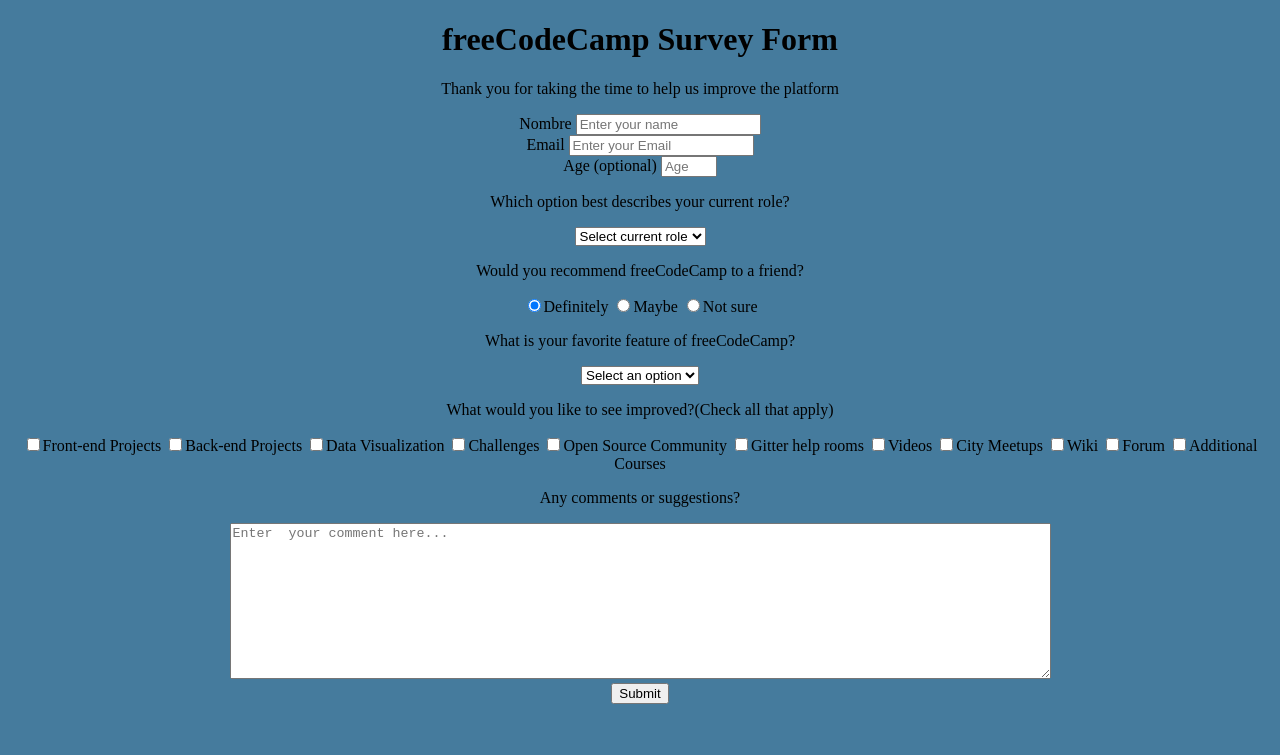
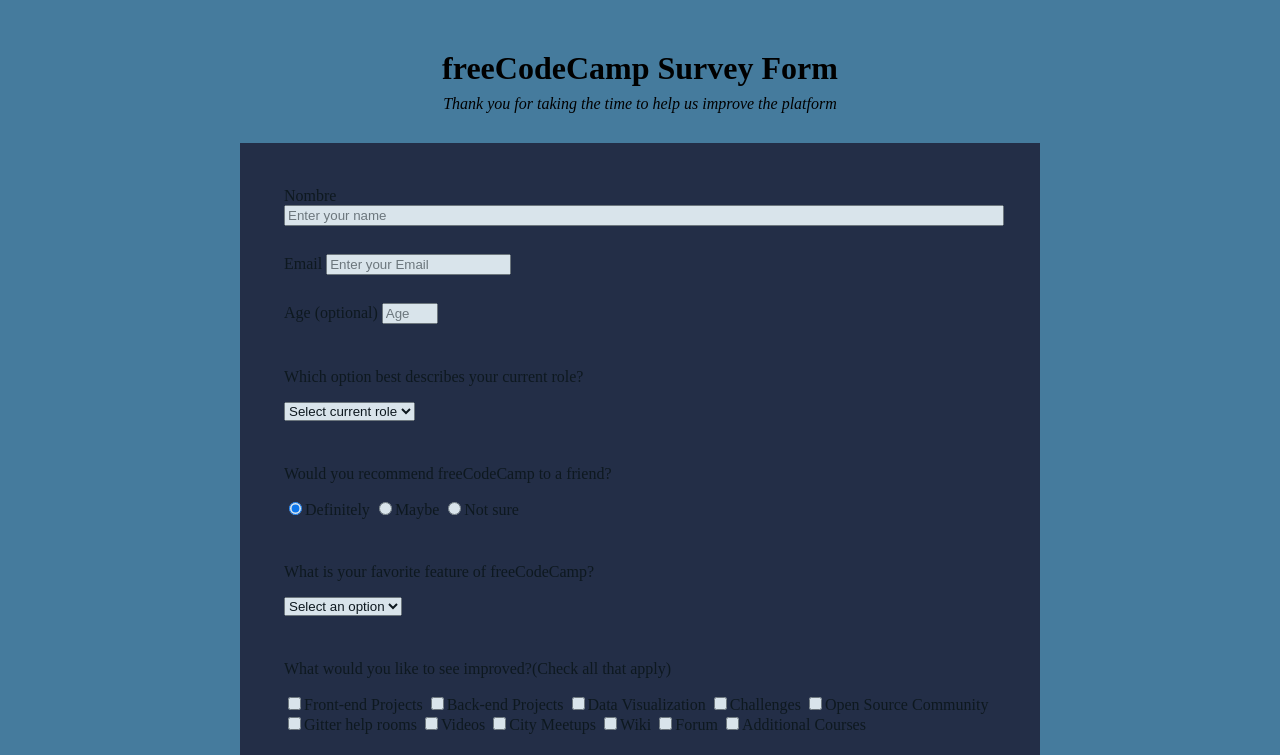
Before and after one commit to juancjj/Survey_Form, a plain HTML site: page index.html in a window 1280 px wide. Shown: the top 755 px of the page. Drawn offline with Linux system fonts and the light colour scheme.

Commit message:
Se agregaron cambios al css con erros

```diff
--- a/styles.css
+++ b/styles.css
@@ -1,8 +1,50 @@
 body{
     padding: 0;
     margin: 0;
-    position: fixed;
     background-color: #457b9d;
-    text-align: center;
+    display: flex;
+    flex-direction: column;
+    background-image: url(https://www.clasesdeperiodismo.com/wp-content/uploads/2016/08/google-2.png) center center no-repeat;
+}
+
+.container{
+    max-width: 100%;
+    margin: 50px auto;
     font-family: 'Times New Roman', Times, serif;
 }
+
+.header{
+    max-width: 100%;
+    margin: 0 0 30px 0;
+    padding: 0 10px;
+}
+
+h1{
+    text-align: center;
+    margin-top: 0;
+    margin-bottom: 8px;
+}
+
+#description{
+        text-align: center;
+        margin-top: 0;
+        margin-bottom: 8px;
+        font-size: 16px;
+        font-style: italic;
+    }
+
+#survey_form{
+    max-width: 720px;
+    padding: 40px;
+    background-color: #1b1b32;
+    opacity: 0.8;
+}
+
+.form-group{
+    margin-bottom: 20px;
+    padding: 4px;
+}
+
+.form_control{
+    width: 100%;
+}
```
